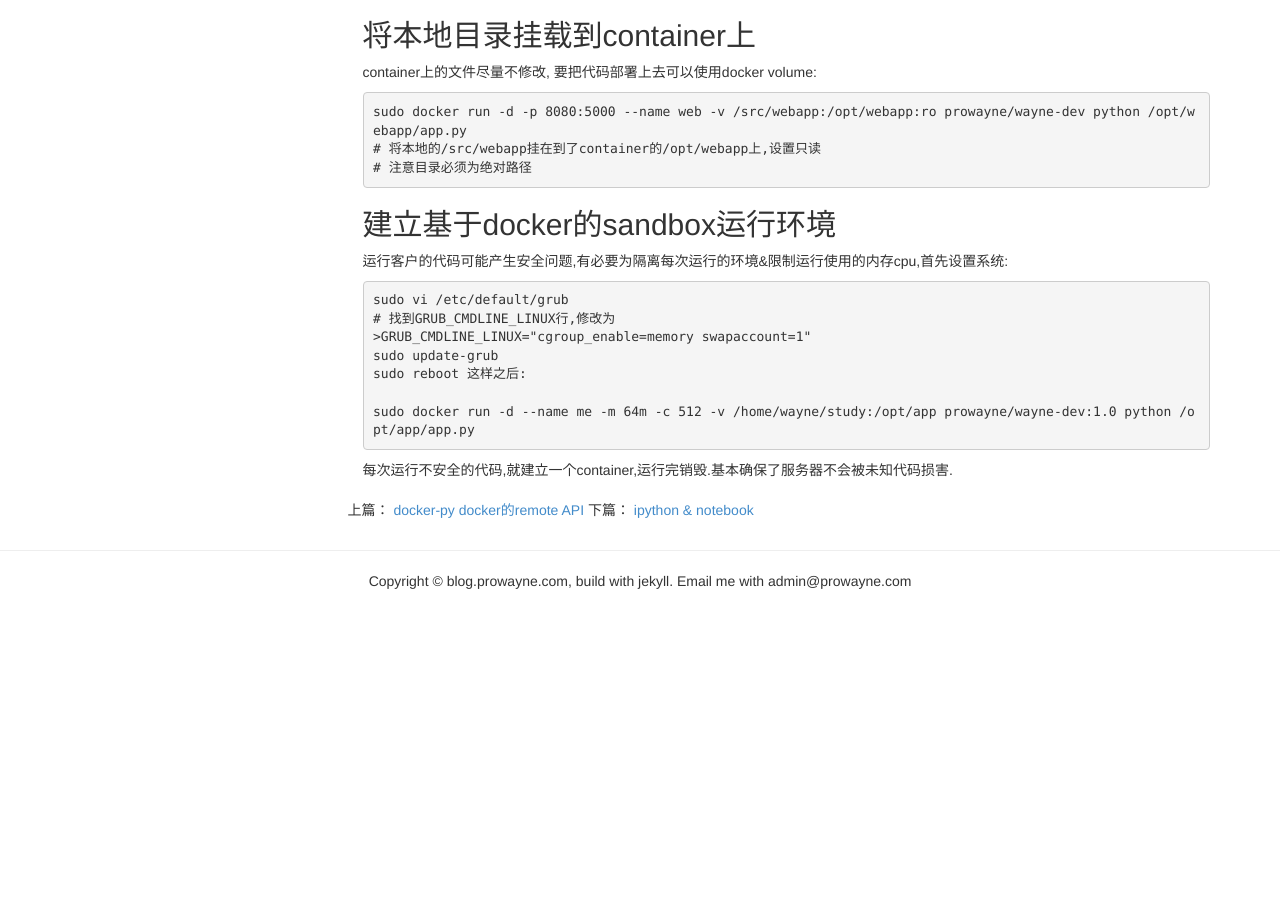
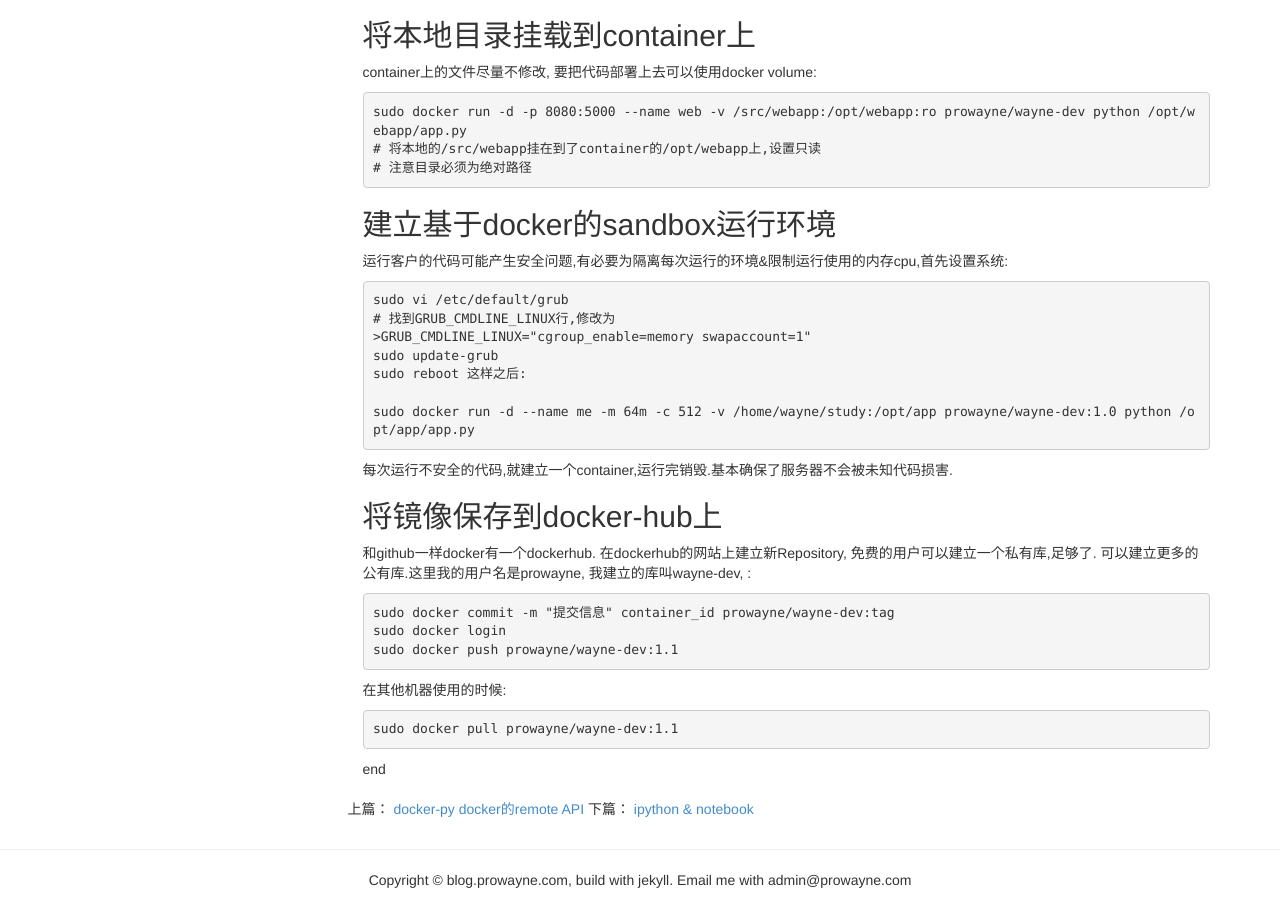
Before and after one commit to prowayne/prowayne.github.com, a Jekyll site: the page built from _posts/2014-10-9-use-docker.md, in a window 1280 px wide and 900 px high, scrolled down 1307 px. Built offline with Jekyll 4.4.1, drawn with Linux system fonts in a browser that asks for light colours; Markdown is read by kramdown in place of the engine named in the settings; before the commit the page ends 1908 px from its top, so only the background shows below that; some of the changed text lies outside the part shown.

Commit message:
fix bugs

`````diff
--- a/_posts/2014-10-9-use-docker.md
+++ b/_posts/2014-10-9-use-docker.md
@@ -79,3 +79,22 @@ container上的文件尽量不修改, 要把代码部署上去可以使用docker
 	sudo docker run -d --name me -m 64m -c 512 -v /home/wayne/study:/opt/app prowayne/wayne-dev:1.0 python /opt/app/app.py
 
 每次运行不安全的代码,就建立一个container,运行完销毁.基本确保了服务器不会被未知代码损害.
+
+## 将镜像保存到docker-hub上
+和github一样docker有一个dockerhub. 在dockerhub的网站上建立新Repository, 免费的用户可以建立一个私有库,足够了. 可以建立更多的公有库.这里我的用户名是prowayne, 我建立的库叫wayne-dev, :
+
+```
+sudo docker commit -m "提交信息" container_id prowayne/wayne-dev:tag
+sudo docker login
+sudo docker push prowayne/wayne-dev:1.1
+```
+
+在其他机器使用的时候:
+
+```
+sudo docker pull prowayne/wayne-dev:1.1
+````
+
+
+
+end
`````
Also changed, not shown: _posts/2014-10-12-python-redis-message-queue-server.md (+1 -1 lines), _posts/2014-10-13-python-threading-usage.md (added, +64 -0 lines), _posts/2014-10-8-docker-py-remote-api.md (+1 -1 lines).
